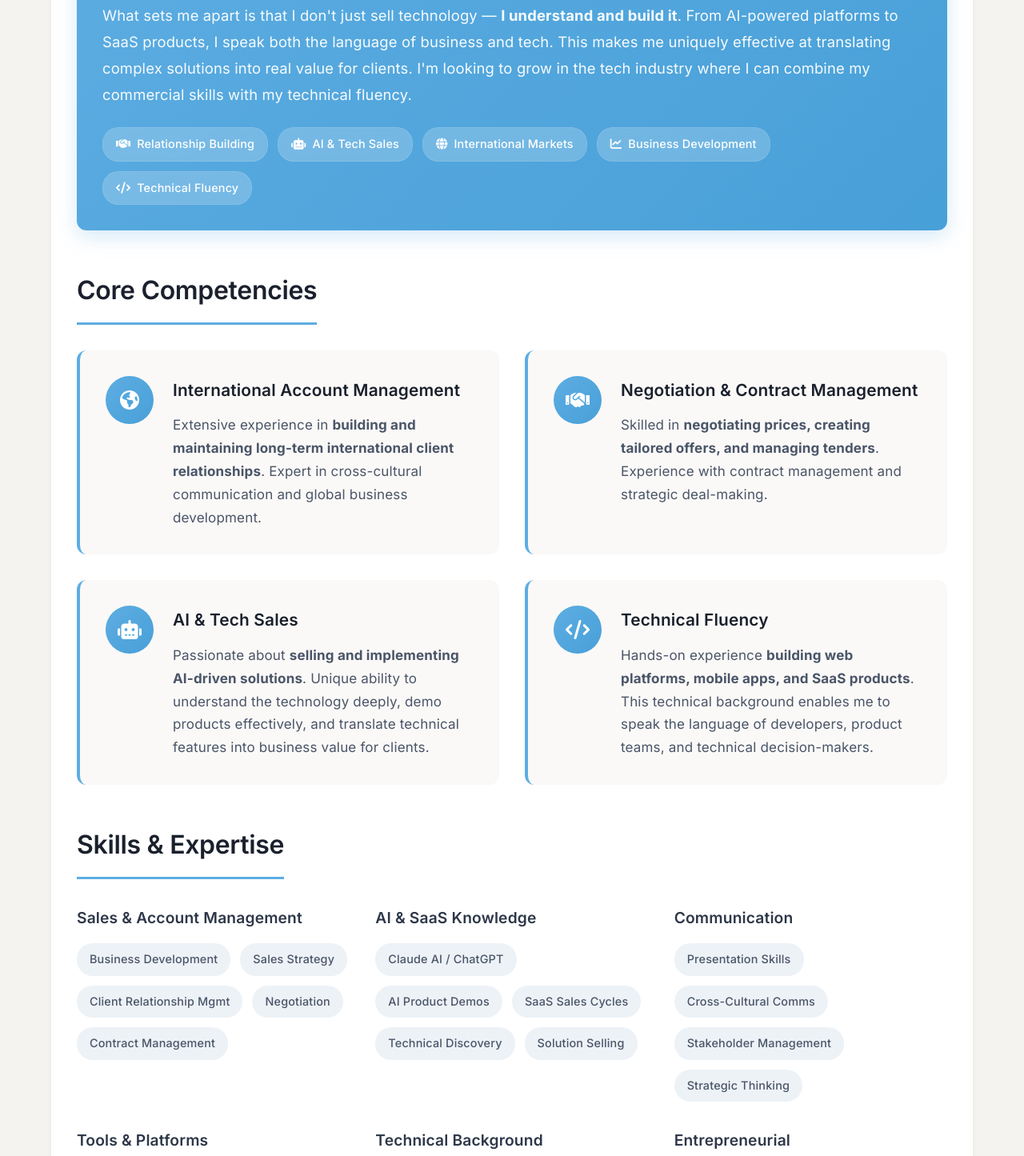
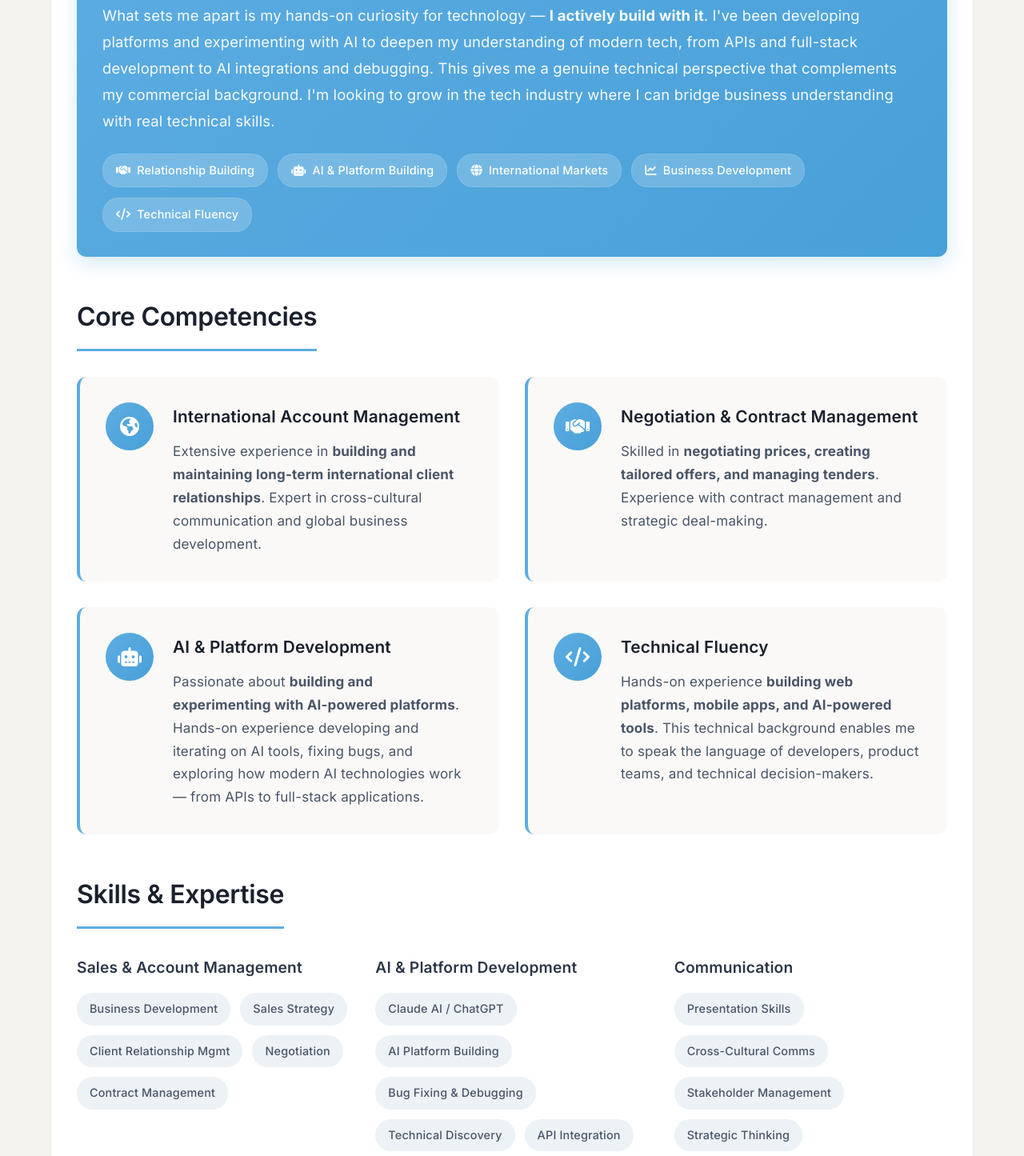
Before and after one commit to mikailatasevermk-debug/CV_Mikail_Odabas, a plain HTML site: page index.html in a window 1280 px wide. Shown: the part 730-2175 px from the top of the page at 80% size. Drawn offline with Linux system fonts and the light colour scheme.

Commit message:
Correct inaccurate SaaS sales framing in CV
Replace false claims about selling SaaS software with accurate
description: building platforms as hands-on AI learning projects
to develop technical skills, understand modern tech, and
experiment with AI tools and APIs.

- Summary: remove "sell SaaS products" → "build and experiment with AI"
- Competency: "AI & Tech Sales" → "AI & Platform Development"
- Skills: remove "SaaS Sales Cycles" / "Solution Selling" → "AI Platform Building", "Bug Fixing & Debugging", "API Integration"
- Hirezon project: clarify it's a learning/experimentation project, not a commercial SaaS product for sale
- Applied to both EN and NL translations

Co-Authored-By: Claude Sonnet 4.6 <noreply@anthropic.com>

```diff
--- a/index.html
+++ b/index.html
@@ -70,10 +70,10 @@
                 <div class="motivation-card">
                     <h3><i class="fas fa-bullseye"></i> Account Manager with a Passion for Tech & AI</h3>
                     <p>I'm an account manager who thrives on building long-lasting, sustainable relationships. I get my energy from creating win–win situations and connecting with people from all over the world. Thanks to my international experience, I understand and adapt easily to different cultures, which helps me build trust and meaningful collaborations.</p>
-                    <p style="margin-top: 1rem;">What sets me apart is that I don't just sell technology — <strong>I understand and build it</strong>. From AI-powered platforms to SaaS products, I speak both the language of business and tech. This makes me uniquely effective at translating complex solutions into real value for clients. I'm looking to grow in the tech industry where I can combine my commercial skills with my technical fluency.</p>
+                    <p style="margin-top: 1rem;">What sets me apart is my hands-on curiosity for technology — <strong>I actively build with it</strong>. I've been developing platforms and experimenting with AI to deepen my understanding of modern tech, from APIs and full-stack development to AI integrations and debugging. This gives me a genuine technical perspective that complements my commercial background. I'm looking to grow in the tech industry where I can bridge business understanding with real technical skills.</p>
                     <div class="key-values">
                         <span class="value-tag"><i class="fas fa-handshake"></i> Relationship Building</span>
-                        <span class="value-tag"><i class="fas fa-robot"></i> AI & Tech Sales</span>
+                        <span class="value-tag"><i class="fas fa-robot"></i> AI & Platform Building</span>
                         <span class="value-tag"><i class="fas fa-globe"></i> International Markets</span>
                         <span class="value-tag"><i class="fas fa-chart-line"></i> Business Development</span>
                         <span class="value-tag"><i class="fas fa-code"></i> Technical Fluency</span>
@@ -109,8 +109,8 @@
                         <i class="fas fa-robot"></i>
                     </div>
                     <div class="procurement-content">
-                        <h3>AI & Tech Sales</h3>
-                        <p>Passionate about <strong>selling and implementing AI-driven solutions</strong>. Unique ability to understand the technology deeply, demo products effectively, and translate technical features into business value for clients.</p>
+                        <h3>AI & Platform Development</h3>
+                        <p>Passionate about <strong>building and experimenting with AI-powered platforms</strong>. Hands-on experience developing and iterating on AI tools, fixing bugs, and exploring how modern AI technologies work — from APIs to full-stack applications.</p>
                     </div>
                 </div>
                 <div class="procurement-item">
@@ -119,7 +119,7 @@
                     </div>
                     <div class="procurement-content">
                         <h3>Technical Fluency</h3>
-                        <p>Hands-on experience <strong>building web platforms, mobile apps, and SaaS products</strong>. This technical background enables me to speak the language of developers, product teams, and technical decision-makers.</p>
+                        <p>Hands-on experience <strong>building web platforms, mobile apps, and AI-powered tools</strong>. This technical background enables me to speak the language of developers, product teams, and technical decision-makers.</p>
                     </div>
                 </div>
             </div>
@@ -140,13 +140,13 @@
                     </div>
                 </div>
                 <div class="skill-category">
-                    <h3>AI & SaaS Knowledge</h3>
+                    <h3>AI & Platform Development</h3>
                     <div class="skills">
                         <span class="skill-tag">Claude AI / ChatGPT</span>
-                        <span class="skill-tag">AI Product Demos</span>
-                        <span class="skill-tag">SaaS Sales Cycles</span>
+                        <span class="skill-tag">AI Platform Building</span>
+                        <span class="skill-tag">Bug Fixing & Debugging</span>
                         <span class="skill-tag">Technical Discovery</span>
-                        <span class="skill-tag">Solution Selling</span>
+                        <span class="skill-tag">API Integration</span>
                     </div>
                 </div>
                 <div class="skill-category">
@@ -377,11 +377,11 @@
                             <h3>Hirezon</h3>
                             <div class="project-tags">
                                 <span class="project-tag">AI Platform</span>
-                                <span class="project-tag">SaaS</span>
+                                <span class="project-tag">Learning Project</span>
                             </div>
                         </div>
                         <p class="project-description">
-                            AI-powered job search platform with scalable infrastructure designed for high-volume users. Features automated cover letter generation, application tracking, and data-driven insights. Currently in beta version while finalizing payment terms.
+                            AI-powered job search platform built as a hands-on learning project to train AI skills and explore full-stack development. Features automated cover letter generation, application tracking, and data-driven insights. Built to deepen understanding of AI capabilities, APIs, and modern platform architecture.
                         </p>
                         <div class="project-features">
                             <div class="feature-item">
@@ -394,7 +394,7 @@
                             </div>
                             <div class="feature-item">
                                 <i class="fas fa-check-circle"></i>
-                                <span>Beta Version - Payment Integration</span>
+                                <span>AI Learning & Experimentation Project</span>
                             </div>
                         </div>
                         <a href="https://www.hirezon.io/" target="_blank" class="project-link">
--- a/script.js
+++ b/script.js
@@ -9,9 +9,9 @@ const translations = {
         professionalSummary: "Professional Summary",
         summaryTitle: "Account Manager with a Passion for Tech & AI",
         summaryText1: "I'm an account manager who thrives on building long-lasting, sustainable relationships. I get my energy from creating win–win situations and connecting with people from all over the world. Thanks to my international experience, I understand and adapt easily to different cultures, which helps me build trust and meaningful collaborations.",
-        summaryText2: "What sets me apart is that I don't just sell technology — <strong>I understand and build it</strong>. From AI-powered platforms to SaaS products, I speak both the language of business and tech. This makes me uniquely effective at translating complex solutions into real value for clients. I'm looking to grow in the tech industry where I can combine my commercial skills with my technical fluency.",
+        summaryText2: "What sets me apart is my hands-on curiosity for technology — <strong>I actively build with it</strong>. I've been developing platforms and experimenting with AI to deepen my understanding of modern tech, from APIs and full-stack development to AI integrations and debugging. This gives me a genuine technical perspective that complements my commercial background. I'm looking to grow in the tech industry where I can bridge business understanding with real technical skills.",
         valueTag1: "Relationship Building",
-        valueTag2: "AI & Tech Sales",
+        valueTag2: "AI & Platform Building",
         valueTag3: "International Markets",
         valueTag4: "Business Development",
         valueTag5: "Technical Fluency",
@@ -22,15 +22,15 @@ const translations = {
         competency1Text: "Extensive experience in <strong>building and maintaining long-term international client relationships</strong>. Expert in cross-cultural communication and global business development.",
         competency2Title: "Negotiation & Contract Management",
         competency2Text: "Skilled in <strong>negotiating prices, creating tailored offers, and managing tenders</strong>. Experience with contract management and strategic deal-making.",
-        competency3Title: "AI & Tech Sales",
-        competency3Text: "Passionate about <strong>selling and implementing AI-driven solutions</strong>. Unique ability to understand the technology deeply, demo products effectively, and translate technical features into business value for clients.",
+        competency3Title: "AI & Platform Development",
+        competency3Text: "Passionate about <strong>building and experimenting with AI-powered platforms</strong>. Hands-on experience developing and iterating on AI tools, fixing bugs, and exploring how modern AI technologies work — from APIs to full-stack applications.",
         competency4Title: "Technical Fluency",
-        competency4Text: "Hands-on experience <strong>building web platforms, mobile apps, and SaaS products</strong>. This technical background enables me to speak the language of developers, product teams, and technical decision-makers.",
+        competency4Text: "Hands-on experience <strong>building web platforms, mobile apps, and AI-powered tools</strong>. This technical background enables me to speak the language of developers, product teams, and technical decision-makers.",
 
         // Skills & Expertise
         skillsExpertise: "Skills & Expertise",
         skillCategory1: "Sales & Account Management",
-        skillCategory2: "AI & SaaS Knowledge",
+        skillCategory2: "AI & Platform Development",
         skillCategory3: "Communication",
         skillCategory4: "Tools & Platforms",
         skillCategory5: "Technical Background",
@@ -39,7 +39,7 @@ const translations = {
         // Skill tags
         skillTags: [
             ["Business Development", "Sales Strategy", "Client Relationship Mgmt", "Negotiation", "Contract Management"],
-            ["Claude AI / ChatGPT", "AI Product Demos", "SaaS Sales Cycles", "Technical Discovery", "Solution Selling"],
+            ["Claude AI / ChatGPT", "AI Platform Building", "Bug Fixing & Debugging", "Technical Discovery", "API Integration"],
             ["Presentation Skills", "Cross-Cultural Comms", "Stakeholder Management", "Strategic Thinking"],
             ["CRM (HubSpot, Salesforce)", "Microsoft Office / Google", "Adobe Creative Cloud", "Video Editing"],
             ["React / Node.js", "React Native (Mobile)", "REST APIs", "Git / GitHub", "Vercel / Railway"],
@@ -215,10 +215,10 @@ const translations = {
         renovibezFeature3: "6 Renovation Categories",
 
         // Project 2 - Hirezon
-        hirezonDesc: "AI-powered job search platform with scalable infrastructure designed for high-volume users. Features automated cover letter generation, application tracking, and data-driven insights. Currently in beta version while finalizing payment terms.",
+        hirezonDesc: "AI-powered job search platform built as a hands-on learning project to train AI skills and explore full-stack development. Features automated cover letter generation, application tracking, and data-driven insights. Built to deepen understanding of AI capabilities, APIs, and modern platform architecture.",
         hirezonFeature1: "AI Cover Letter Generator",
         hirezonFeature2: "Application Tracking Dashboard",
-        hirezonFeature3: "Beta Version - Payment Integration",
+        hirezonFeature3: "AI Learning & Experimentation Project",
 
         // Project 3 - CV Website
         cvWebsiteDesc: "Modern, interactive CV website showcasing professional experience and skills. Features bilingual support (EN/NL), dynamic content switching, PDF generation, and responsive design for all devices.",
@@ -242,9 +242,9 @@ const translations = {
         professionalSummary: "Professionele Samenvatting",
         summaryTitle: "Account Manager met een Passie voor Tech & AI",
         summaryText1: "Ik ben een account manager die energie haalt uit het opbouwen van duurzame, langdurige relaties. Ik haal mijn motivatie uit het creëren van win-winsituaties en het verbinden met mensen van over de hele wereld. Dankzij mijn internationale ervaring begrijp en pas ik me gemakkelijk aan verschillende culturen aan, wat me helpt vertrouwen en betekenisvolle samenwerkingen op te bouwen.",
-        summaryText2: "Wat mij onderscheidt is dat ik technologie niet alleen verkoop — <strong>ik begrijp en bouw het ook</strong>. Van AI-aangedreven platforms tot SaaS-producten, ik spreek zowel de taal van business als tech. Dit maakt mij uniek effectief in het vertalen van complexe oplossingen naar echte waarde voor klanten. Ik wil groeien in de tech-industrie waar ik mijn commerciële vaardigheden kan combineren met mijn technische kennis.",
+        summaryText2: "Wat mij onderscheidt is mijn hands-on nieuwsgierigheid voor technologie — <strong>ik bouw er actief mee</strong>. Ik ontwikkel platforms en experimenteer met AI om mijn begrip van moderne technologie te verdiepen: van APIs en full-stack development tot AI-integraties en het oplossen van bugs. Dit geeft mij een authentiek technisch perspectief dat mijn commerciële achtergrond aanvult. Ik wil groeien in de tech-industrie waar ik zakelijk inzicht kan verbinden met echte technische vaardigheden.",
         valueTag1: "Relatieopbouw",
-        valueTag2: "AI & Tech Sales",
+        valueTag2: "AI & Platform Bouwen",
         valueTag3: "Internationale Markten",
         valueTag4: "Business Development",
         valueTag5: "Technische Kennis",
@@ -255,15 +255,15 @@ const translations = {
         competency1Text: "Uitgebreide ervaring in <strong>het opbouwen en onderhouden van langdurige internationale klantrelaties</strong>. Expert in interculturele communicatie en wereldwijde bedrijfsontwikkeling.",
         competency2Title: "Onderhandeling & Contractbeheer",
         competency2Text: "Bedreven in <strong>het onderhandelen over prijzen, het creëren van op maat gemaakte aanbiedingen en het beheren van aanbestedingen</strong>. Ervaring met contractbeheer en strategische dealmaking.",
-        competency3Title: "AI & Tech Sales",
-        competency3Text: "Gepassioneerd over <strong>het verkopen en implementeren van AI-gedreven oplossingen</strong>. Uniek vermogen om technologie diepgaand te begrijpen, producten effectief te demonstreren en technische features te vertalen naar zakelijke waarde voor klanten.",
+        competency3Title: "AI & Platform Ontwikkeling",
+        competency3Text: "Gepassioneerd over <strong>het bouwen en experimenteren met AI-aangedreven platforms</strong>. Hands-on ervaring met het ontwikkelen en itereren van AI-tools, het oplossen van bugs en het ontdekken van hoe moderne AI-technologieën werken — van APIs tot full-stack applicaties.",
         competency4Title: "Technische Kennis",
-        competency4Text: "Hands-on ervaring met <strong>het bouwen van webplatforms, mobiele apps en SaaS-producten</strong>. Deze technische achtergrond stelt mij in staat om de taal te spreken van developers, productteams en technische besluitvormers.",
+        competency4Text: "Hands-on ervaring met <strong>het bouwen van webplatforms, mobiele apps en AI-aangedreven tools</strong>. Deze technische achtergrond stelt mij in staat om de taal te spreken van developers, productteams en technische besluitvormers.",
 
         // Skills & Expertise
         skillsExpertise: "Vaardigheden & Expertise",
         skillCategory1: "Sales & Account Management",
-        skillCategory2: "AI & SaaS Kennis",
+        skillCategory2: "AI & Platform Ontwikkeling",
         skillCategory3: "Communicatie",
         skillCategory4: "Tools & Platforms",
         skillCategory5: "Technische Achtergrond",
@@ -272,7 +272,7 @@ const translations = {
         // Skill tags
         skillTags: [
             ["Business Development", "Verkoopstrategie", "Klantrelatiebeheer", "Onderhandeling", "Contractbeheer"],
-            ["Claude AI / ChatGPT", "AI Productdemo's", "SaaS Verkoopcycli", "Technische Discovery", "Solution Selling"],
+            ["Claude AI / ChatGPT", "AI Platform Bouwen", "Bug Fixing & Debugging", "Technische Discovery", "API Integratie"],
             ["Presentatievaardigheden", "Interculturele Comm.", "Stakeholder Management", "Strategisch Denken"],
             ["CRM (HubSpot, Salesforce)", "Microsoft Office / Google", "Adobe Creative Cloud", "Video Editing"],
             ["React / Node.js", "React Native (Mobiel)", "REST APIs", "Git / GitHub", "Vercel / Railway"],
@@ -448,10 +448,10 @@ const translations = {
         renovibezFeature3: "6 Renovatiecategorieën",
 
         // Project 2 - Hirezon
-        hirezonDesc: "AI-aangedreven vacatureplatform met schaalbare infrastructuur ontworpen voor grote aantallen gebruikers. Bevat geautomatiseerde motivatiebriefgeneratie, sollicitatietracking en data-gedreven inzichten. Momenteel in bètaversie tijdens het afronden van betalingsvoorwaarden.",
+        hirezonDesc: "AI-aangedreven vacatureplatform gebouwd als hands-on leerproject om AI-vaardigheden te trainen en full-stack development te verkennen. Bevat geautomatiseerde motivatiebriefgeneratie, sollicitatietracking en data-gedreven inzichten. Gebouwd om AI-mogelijkheden, APIs en moderne platformarchitectuur beter te begrijpen.",
         hirezonFeature1: "AI Motivatiebrief Generator",
         hirezonFeature2: "Sollicitatie Tracking Dashboard",
-        hirezonFeature3: "Bètaversie - Betalingsintegratie",
+        hirezonFeature3: "AI Leer- & Experimenteerproject",
 
         // Project 3 - CV Website
         cvWebsiteDesc: "Moderne, interactieve CV-website die professionele ervaring en vaardigheden toont. Beschikt over tweetalige ondersteuning (EN/NL), dynamische inhoudswisseling, PDF-generatie en responsive design voor alle apparaten.",
```
